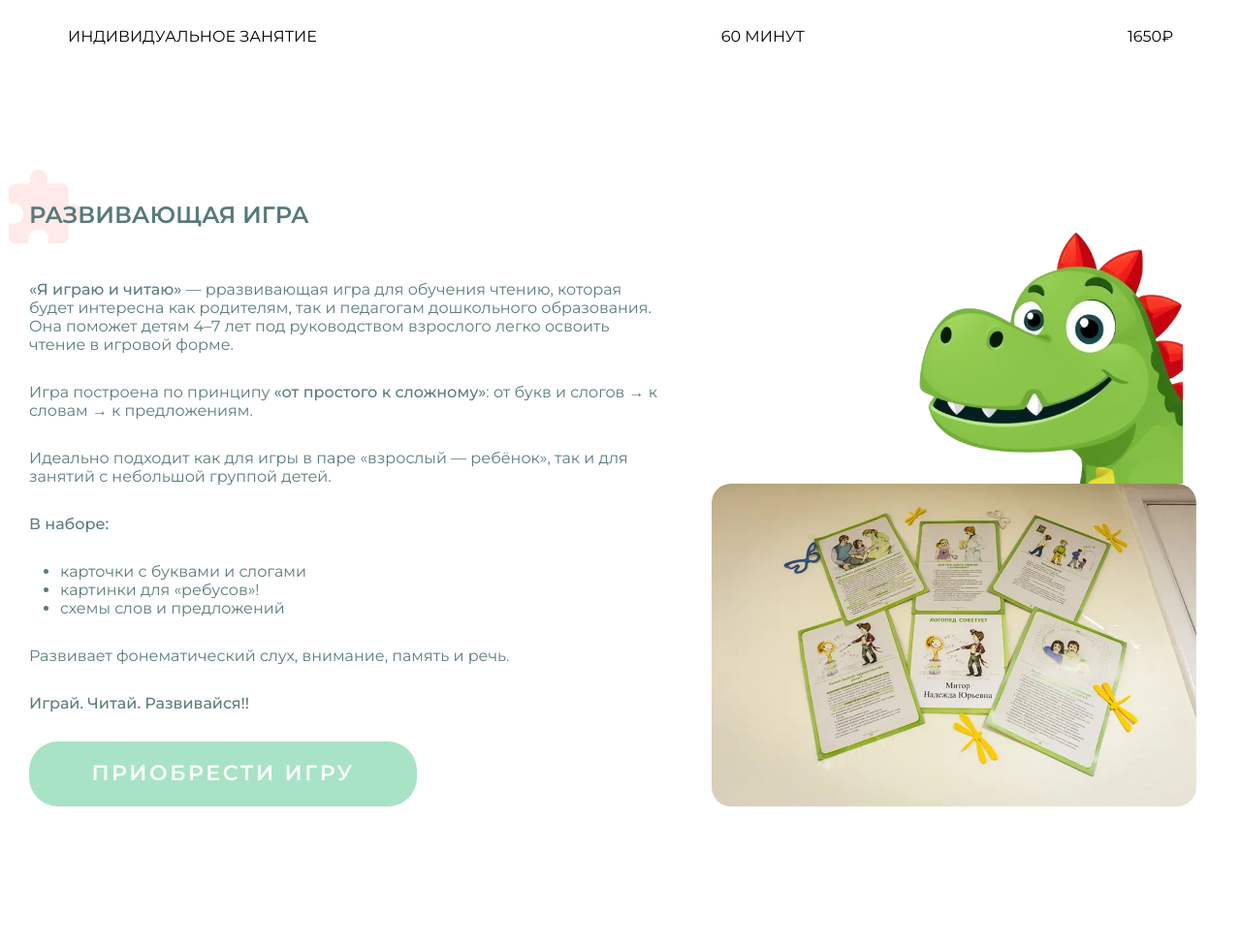
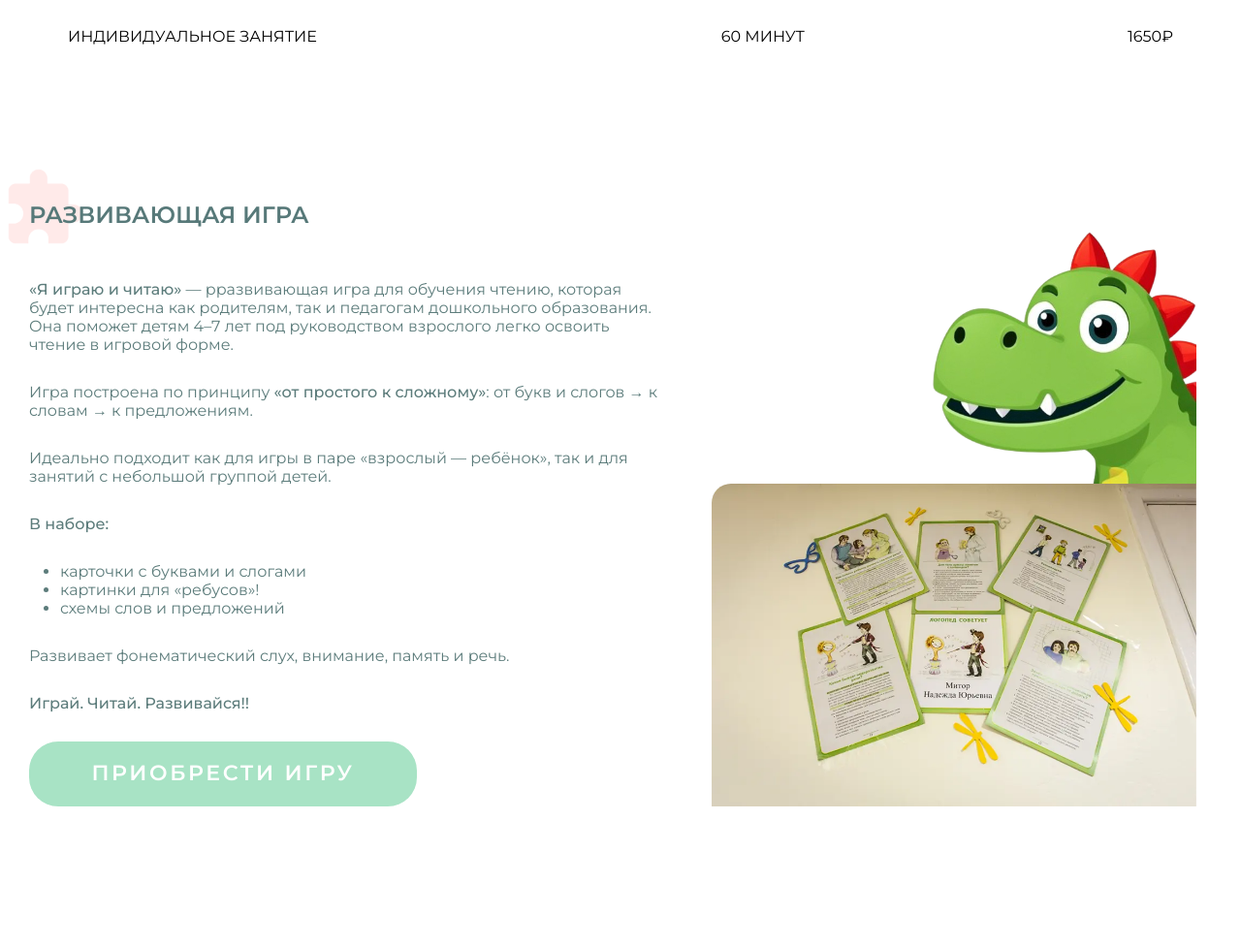
Before and after one commit to dariaSDemidova/logoped, a PHP site: page / in a window 1280 px wide. Shown: the part 3063-4039 px from the top of the page at 97% size. Run offline with PHP 8.4, Linux system fonts and the light colour scheme.

Commit message:
fix border radius

```diff
--- a/index.html
+++ b/index.html
@@ -208,14 +208,14 @@
                 </h2>
                 <div class="reading-game-wrapper">
                     <div class="reading-game-content">
-                        <p>
+                        <p class="fw-normal">
                             <span class="fw-semibold">«Я играю и читаю»</span> — рразвивающая игра для обучения чтению, которая будет интересна как родителям, так и педагогам дошкольного образования.
                             Она поможет детям 4–7 лет под руководством взрослого легко освоить чтение в игровой форме.
                         </p>
-                        <p>
+                        <p class="fw-normal">
                             Игра построена по принципу <span class="fw-semibold">«от простого к сложному»</span>: от букв и слогов → к словам → к предложениям.
                         </p>
-                        <p>Идеально подходит как для игры в паре «взрослый — ребёнок», так и для занятий с небольшой группой детей.
+                        <p class="fw-normal">Идеально подходит как для игры в паре «взрослый — ребёнок», так и для занятий с небольшой группой детей.
                         </p>
                         <p><span class="fw-semibold">В наборе:</span></p>
                         <ul class="game-list">
@@ -223,7 +223,7 @@
                             <li>картинки для «ребусов»!</li>
                             <li>схемы слов и предложений</li>
                         </ul>
-                        <p>
+                        <p class="fw-normal">
                             Развивает фонематический слух, внимание, память и речь.
                         </p>
                         <p><span class="fw-semibold">Играй. Читай. Развивайся!!</span></p>
--- a/styles/style.css
+++ b/styles/style.css
@@ -691,7 +691,10 @@ iframe {
     width: 100%;
     height: auto;
     display: block;
-    border-radius: 20px;
+    border-top-left-radius: 20px;
+    border-top-right-radius: 0;
+    border-bottom-right-radius: 0;
+    border-bottom-left-radius: 0;
     position: relative;
     z-index: 2;
 }
@@ -700,14 +703,14 @@ iframe {
     position: absolute;
     bottom: 100%;
     right: 0;
-    transform: translateX(-5%) translateY(40%);
+    transform: translateX(0%) translateY(40%);
     transition: transform 0.8s ease, opacity 0.8s ease, z-index 0s 0.8s;
     width: clamp(200px, 28vw, 280px);
     z-index: 1;
 }
 
 .dino-animation.visible {
-    transform: translateX(-5%) translateY(0%);
+    transform: translateX(0%) translateY(0%);
     opacity: 1;
     z-index: 2;
     transition: transform 0.8s ease, opacity 0.8s ease, z-index 0s 0s;
```
